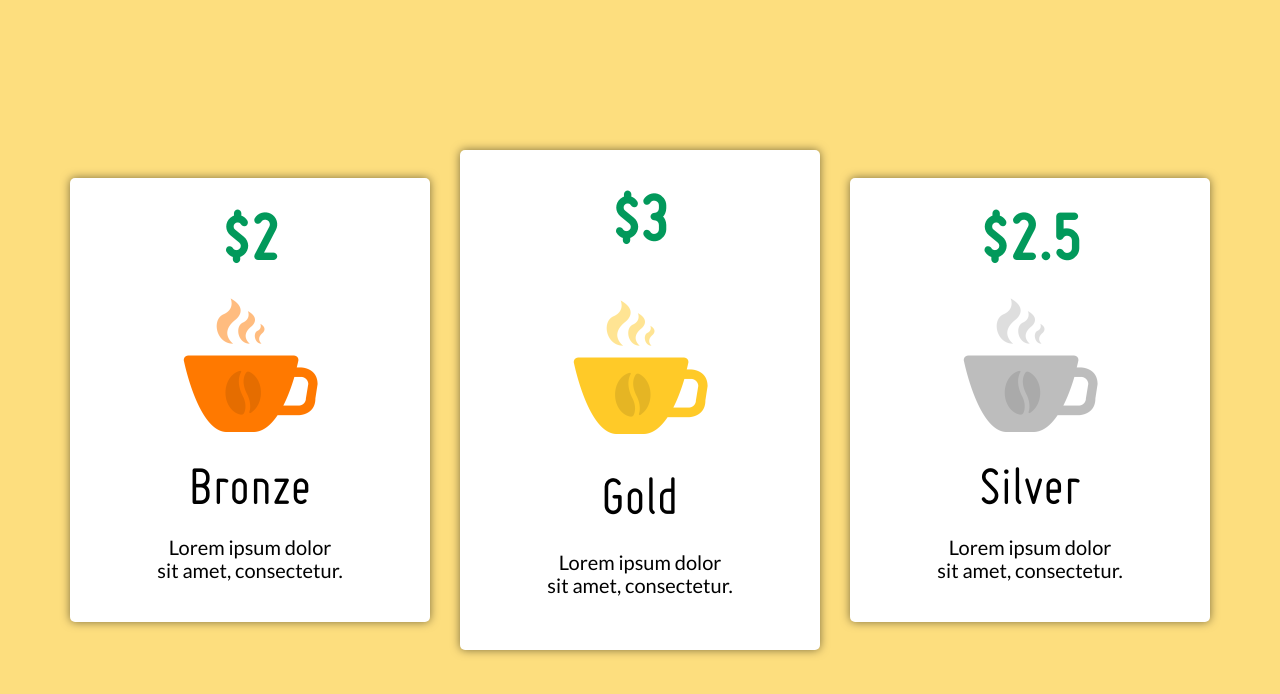
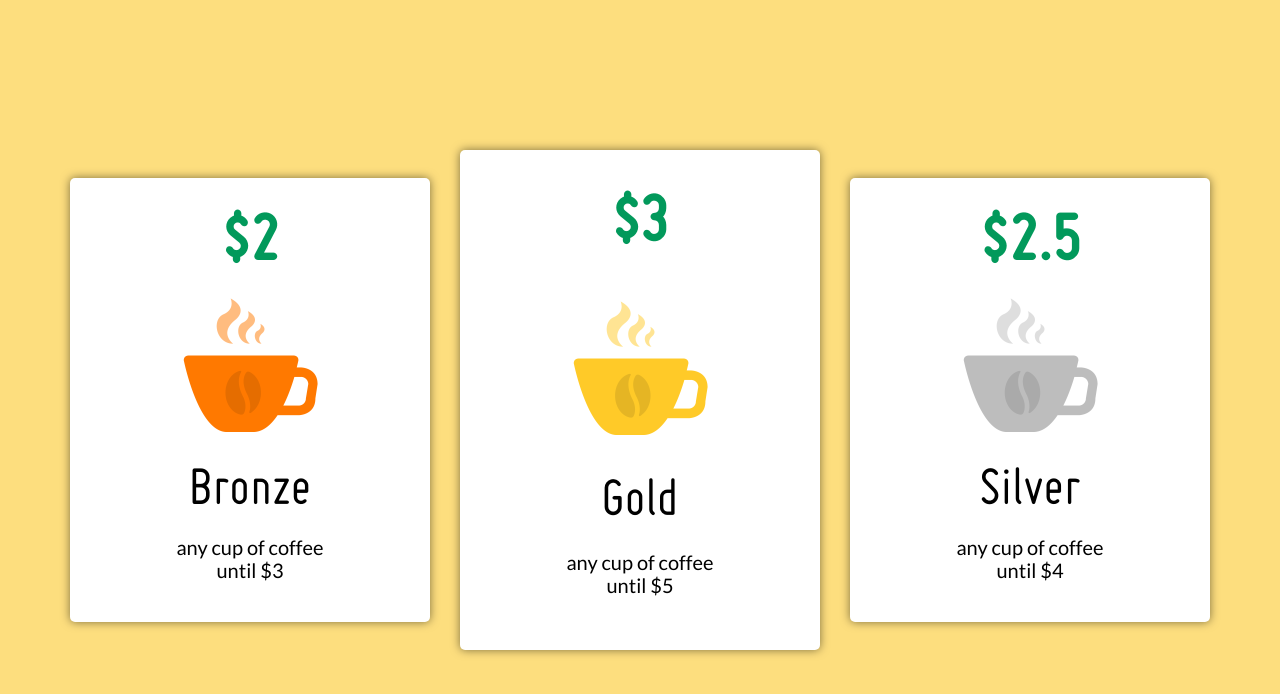
Before and after one commit to DimaKasian/dimakasian, a plain HTML site: page cupplans/index.html in a window 1280 px wide. Drawn offline with nearby package versions, Linux system fonts and the light colour scheme.

Commit message:
flex change aligns

```diff
--- a/cupplans/css/style.css
+++ b/cupplans/css/style.css
@@ -80,11 +80,15 @@ body {
 	min-height: 500px;
 }
 .gold_big .gold_h1 {
-	align-items: center;
+	align-items: flex-start;
+	flex-grow: 1;
 }
 .gold_big .img {
-	align-items: center;
-    padding-top: 17px;
+	/*align-items: center;*/
+    flex-grow: 4;
+}
+.gold_big .gold_dollar {
+	align-items: flex-end;
 }
 p {
 	width: 186px;
--- a/cupplans/index.html
+++ b/cupplans/index.html
@@ -19,7 +19,7 @@
 				<h3>Bronze</h3>
 			</div>
 			<div class="bronz_p">
-				<p>Lorem ipsum dolor sit amet, consectetur.</p>
+				<p>any cup of coffee until $3</p>
 			</div>
 		</div>
 		<div class="gold gold_big">
@@ -32,7 +32,7 @@
 				<h1>Gold</h1>
 			</div>
 			<div class="gold_p">
-				<p>Lorem ipsum dolor sit amet, consectetur.</p>
+				<p>any cup of coffee until $5</p>
 			</div>
 		</div>
 		<div class="silver ">
@@ -44,7 +44,7 @@
 				<h2>Silver</h2>
 			</div>
 			<div class="silver_p">
-				<p>Lorem ipsum dolor sit amet, consectetur.</p>
+				<p>any cup of coffee until $4</p>
 			</div>
 		</div>
 	</div>
```
